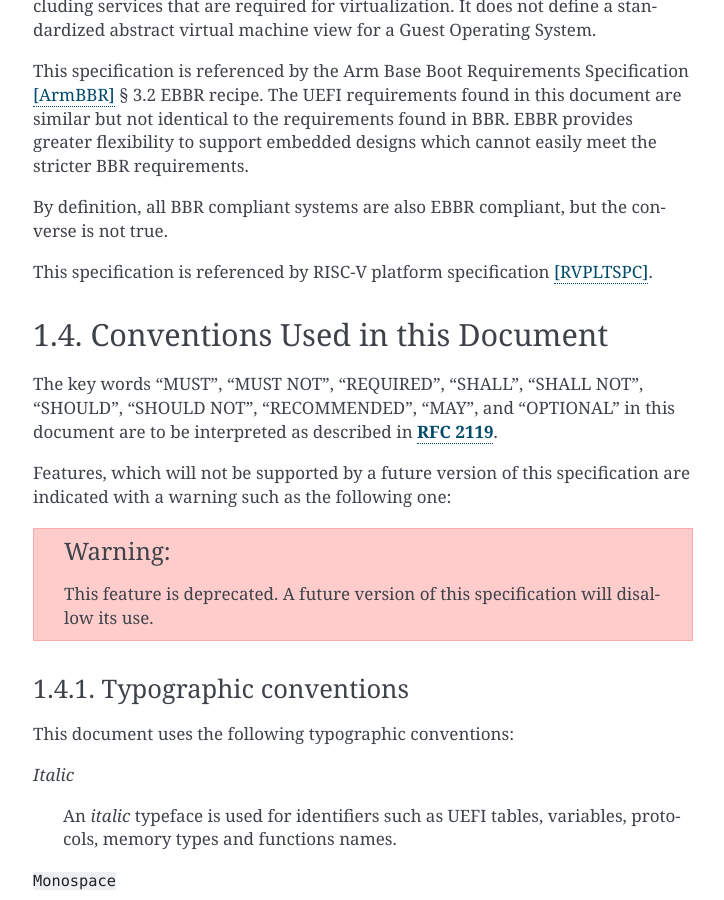
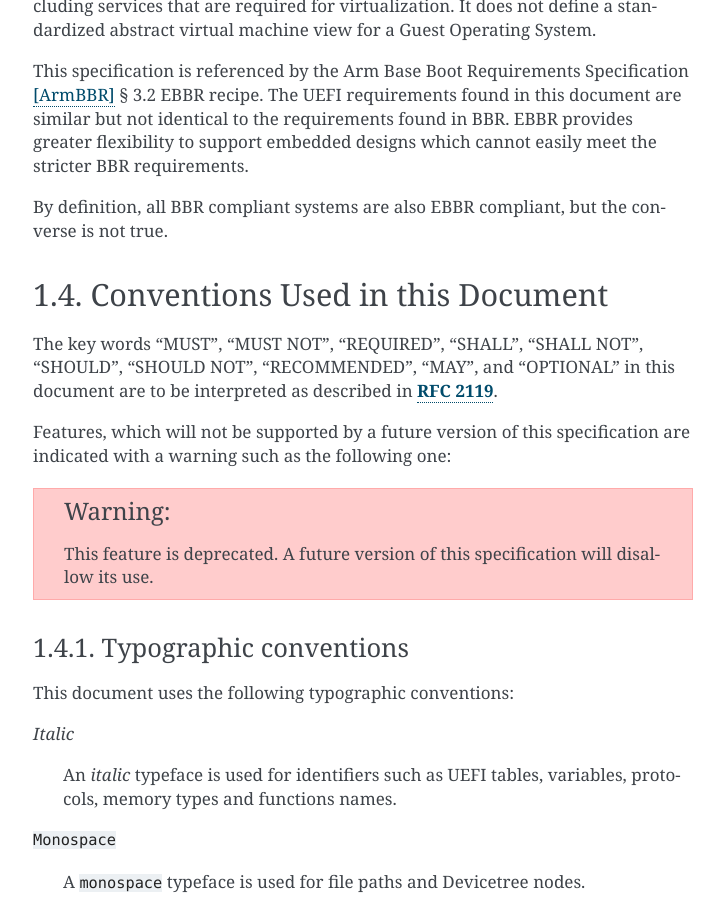
Before and after one commit to ARM-software/ebbr, a Sphinx documentation site: the page built from source/chapter1-about.rst, in a window 1280 px wide and 900 px high, scrolled down 3231 px. Shown: the whole window, without its empty margins (387-1111 px from the left). Built offline with Sphinx 7.4.7, drawn with Linux system fonts in a browser that asks for light colours.

Commit message:
references: remove RISC-V platform specification
The work on the 'RISC-V platform specification' was abandoned.
There is no ratified version. Remove the reference.

Signed-off-by: Heinrich Schuchardt <heinrich.schuchardt@canonical.com>

```diff
--- a/source/chapter1-about.rst
+++ b/source/chapter1-about.rst
@@ -174,8 +174,6 @@ easily meet the stricter BBR requirements.
 By definition, all BBR compliant systems are also EBBR compliant, but the
 converse is not true.
 
-This specification is referenced by RISC-V platform specification [RVPLTSPC]_.
-
 Conventions Used in this Document
 =================================
 
--- a/source/references.rst
+++ b/source/references.rst
@@ -55,8 +55,6 @@ Bibliography
    <https://uefi.org/sites/default/files/resources/UEFI_Spec_Final_2.11.pdf>`_,
    December 2024, `UEFI Forum <https://uefi.org/>`_
 
-.. [RVPLTSPC] `RISC-V Platform specification <https://github.com/riscv/riscv-platform-specs>`_
-
 .. [RVSBISPC] `RISC-V Supervisor Binary Interface specification
    <https://docs.riscv.org/reference/platform-software/sbi/_attachments/riscv-sbi.pdf>`_
 
```
